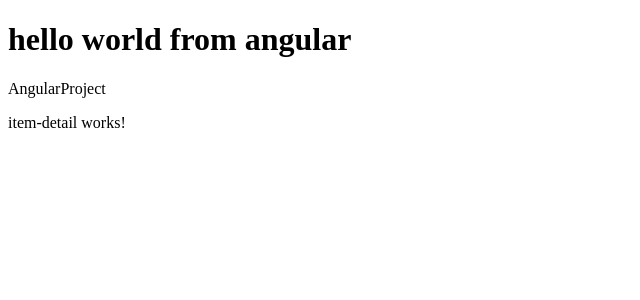
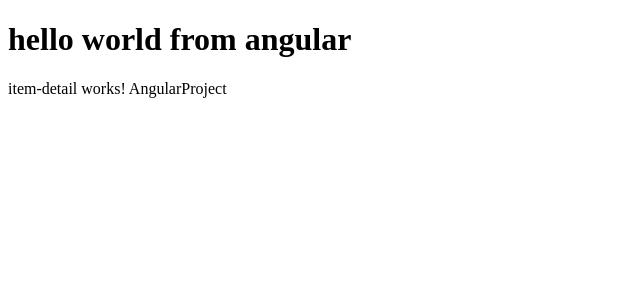
Before and after one commit to MaryamGhiasvand/Angular, an Angular app: page / in a window 1280 px wide. Shown: the top 300 px of the page, without its empty margins (0-640 px from the left). Built offline with nearby package versions, Linux system fonts and the light colour scheme.

Commit message:
Add component Input

```diff
--- a/src/app/app.component.html
+++ b/src/app/app.component.html
@@ -1,4 +1,4 @@
 <!-- thi code which is shown in the first page -->
 <h1>hello world from angular</h1>
-<div>{{title}}</div>
-<app-item-detail></app-item-detail>
+<!-- <div>{{title}}</div> -->
+<app-item-detail [InputTitle] = "title"></app-item-detail>
--- a/src/app/item-detail/item-detail.component.ts
+++ b/src/app/item-detail/item-detail.component.ts
@@ -1,20 +1,17 @@
-import { Component, OnInit } from '@angular/core';
+import { Component, Input } from '@angular/core';
 
 @Component({
   selector: 'app-item-detail',
   template: `
     <p>
-      item-detail works!
+      item-detail works! {{InputTitle}}
     </p>
   `,
   styles: [
   ]
 })
-export class ItemDetailComponent implements OnInit {
-
-  constructor() { }
-
-  ngOnInit(): void {
-  }
+export class ItemDetailComponent {
+  //same as attr for tag of component name
+  @Input() InputTitle:String = "";
 
 }
```
